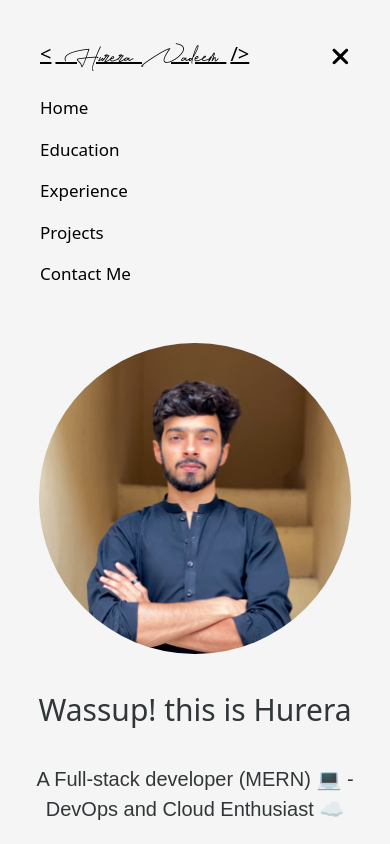
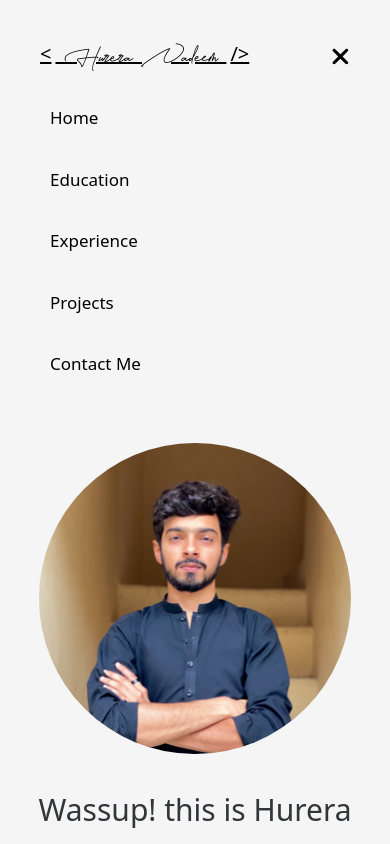
Before and after one commit to HureraNadeem/dev-portfolio, a Next.js app: page / in a window 390 px wide. Both pictures are taken after a click on the icon 339 px from the left and 56 px from the top of the page. Shown: the top 844 px of the page. Built offline with nearby package versions, Linux system fonts and the light colour scheme.

Commit message:
fixed navbar bug and added resume

```diff
--- a/components/greeting/greeting.tsx
+++ b/components/greeting/greeting.tsx
@@ -1,47 +1,11 @@
-import Head from 'next/head'
 import Image from 'next/image'
-import { Inter } from 'next/font/google'
 import Link from 'next/link';
-import styles from './greeting.module.css';
-
-import React, { FC, ReactNode } from 'react';
+import React from 'react';
 import Wrapper from '../wrapper/wrapper';
 import { GithubSVG, LinkedInSVG, InstagramSVG, TwitterSVG, FacebookSVG } from '@/public/assets/svgs/socials-svg';
 import ProfilePicture from "@/public/assets/images/cropped-profile-pic.jpg";
 import SocialIconWrappper from '@/components/social-media-icons-wrapper/social-media-icons-wrapper'
 
-// interface SocialIconWrappperProps {
-//     children: ReactNode
-//     bgcolor: String
-// }
-
-// export const SocialIconWrappper: FC<SocialIconWrappperProps> = ({ children, bgcolor }: SocialIconWrappperProps) => {
-//     return (
-//         <>
-//             <span style={{
-//                 borderRadius: '2.6rem',
-//                 cursor: 'pointer',
-//                 fontSize: '1.3rem',
-//                 lineHeight: '2.9rem',
-//                 position: 'relative',
-//                 textAlign: 'center',
-//                 WebkitUserSelect: 'none',
-//                 MozUserSelect: 'none',
-//                 msUserSelect: 'none',
-//                 userSelect: 'none',
-//                 width: '42px',
-//                 height: '42px',
-//                 margin: '0 5px 10px',
-//                 backgroundColor: `${bgcolor}`,
-//                 display: 'flex',
-//                 justifyContent: 'center',
-//                 alignItems: 'center'
-//             }}>
-//                 {children}
-//             </span>
-//         </>
-//     );
-// }
 
 export default function Greeting() {
 
@@ -80,7 +44,7 @@ export default function Greeting() {
                             </Link>
                         </div>
                         <div className={`resume-div bg-text-color text-main-bg-color font-GoogleSans-Regular font-medium leading-tight max-w-max px-6 py-3 mr-0 rounded-md text-center no-underline font-sans block mt-5 text-lg cursor-pointer tracking-wide`}>
-                            <Link href="/" className='font-GoogleSans-Regular'>
+                            <Link href={'https://drive.google.com/file/d/1qF8nZbI4c0_g5vlbkxMJZxOQmoXwuw6W/view?usp=sharing'} download={"Hurera's Resume"} target='_blank' rel='noreferrer' className='font-GoogleSans-Regular'>
                                 Resume 📄
                             </Link>
                         </div>
--- a/components/navbar/navbar.tsx
+++ b/components/navbar/navbar.tsx
@@ -29,7 +29,6 @@ export default function Navbar() {
 
 
     }, [])
-
 
     return (
         <>
@@ -65,10 +64,13 @@ export default function Navbar() {
             <nav className="lg:hidden xl:hidden 2xl:hidden navbar py-10 sm:px-10 md:px-10 flex flex-col bg-main-bg-color">
                 <div className="logo-div flex flex-row items-center justify-between">
                     <div className="logo-div-1">
-                        <span className='sm:text-xl md:text-2xl underline'>&lt;</span>
-                        <span className='font-AgustinaRegular sm:text-xl md:text-2xl pr-1 pl-1 underline'> Hurera Nadeem </span>
-                        <span className='sm:text-xl md:text-2xl underline'>/&gt;</span>
+                        <Link href='/'>
+                            <span className='sm:text-xl md:text-2xl underline'>&lt;</span>
+                            <span className='font-AgustinaRegular sm:text-xl md:text-2xl pr-1 pl-1 underline'> Hurera Nadeem </span>
+                            <span className='sm:text-xl md:text-2xl underline'>/&gt;</span>
+                        </Link>
                     </div>
+
                     {
                         dropDownOpen ? (
                             <span >
@@ -81,7 +83,7 @@ export default function Navbar() {
                         )
                     }
 
-                </div>
+                </div >
                 {
                     dropDownOpen && (
                         <div style={{
@@ -92,26 +94,26 @@ export default function Navbar() {
                             className="nav-links mt-5">
                             <ul className='flex flex-col items-start justify-around sm:gap-4 md:gap-4'>
                                 <Link href="/">
-                                    <li className='sm:text-17px md:text-17px'>Home</li>
+                                    <li className={`sm:text-17px md:text-17px ${activeLink('/') == "activeLink" ? styles.activeLink : ""} ${styles.underlineTransition}`}>Home</li>
                                 </Link>
                                 <Link href="/education">
-                                    <li className='sm:text-17px md:text-17px'>Education</li>
+                                    <li className={`sm:text-17px md:text-17px ${activeLink('/education') == "activeLink" ? styles.activeLink : ""}  ${styles.underlineTransition}`}>Education</li>
                                 </Link>
                                 <Link href="/experience">
-                                    <li className='sm:text-17px md:text-17px'>Experience</li>
+                                    <li className={`sm:text-17px md:text-17px ${activeLink('/experience') == "activeLink" ? styles.activeLink : ""} ${styles.underlineTransition}`}>Experience</li>
                                 </Link>
                                 <Link href="/projects">
-                                    <li className='sm:text-17px md:text-17px'>Projects</li>
+                                    <li className={`sm:text-17px md:text-17px ${activeLink('/projects') == "activeLink" ? styles.activeLink : ""} ${styles.underlineTransition}`}>Projects</li>
                                 </Link>
                                 <Link href="/contact">
-                                    <li className='sm:text-17px md:text-17px'>Contact Me</li>
+                                    <li className={`sm:text-17px md:text-17px ${activeLink('/contact') == "activeLink" ? styles.activeLink : ""} ${styles.underlineTransition}`}>Contact Me</li>
                                 </Link>
                             </ul>
                         </div>
                     )
                 }
 
-            </nav>
+            </nav >
 
         </>
     )
```
Also changed, not shown: 1 other file (tests, documents, lock files or other folders).
